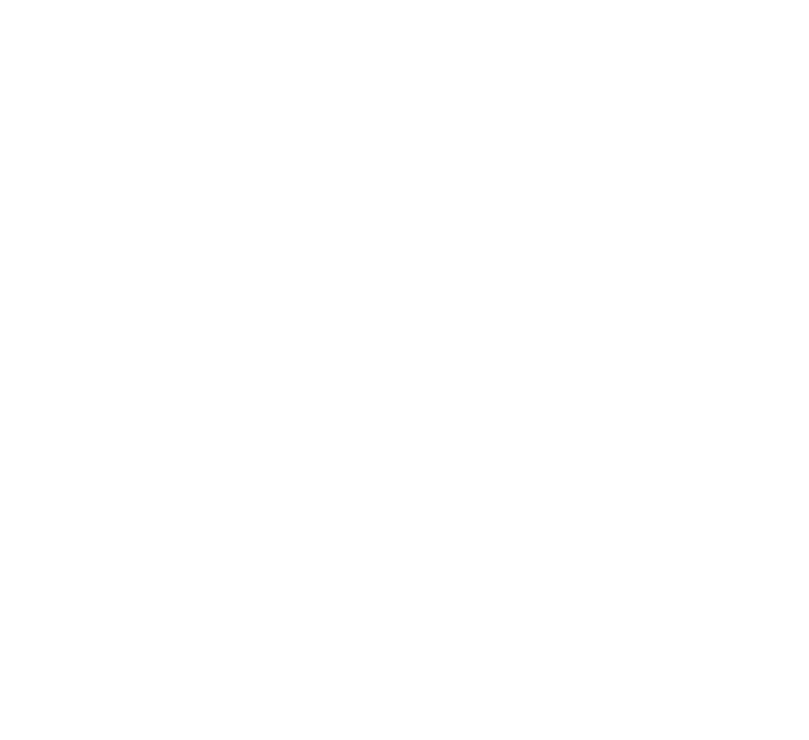
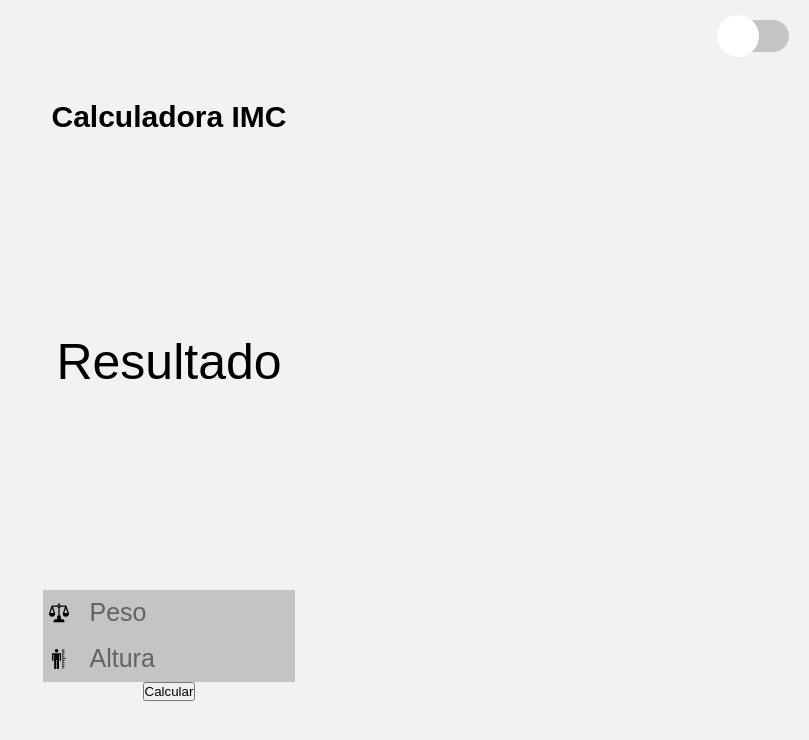
Before and after one commit to pedropfsf/imc-vanilla, a plain HTML site: page index.html in a window 1280 px wide. Shown: the whole page, without its empty margins (471-1280 px from the left). Drawn offline with Linux system fonts and the light colour scheme.

Commit message:
:construction: Desenvolvendo a interface do projeto

```diff
--- a/index.html
+++ b/index.html
@@ -6,8 +6,50 @@
         <meta name='viewport' content='width=device-width, initial-scale=1'>
 
         <title>IMC</title>
+
+        <link href="./style/globals.css" rel="stylesheet"/>
+        <link href="./style/home.css" rel="stylesheet"/>
     </head>
     <body>
+        <main id="main" role="main">
+            <div class="position">
+                <div class="switch">
+                    <div class="circle"></div>
+                </div>
+            </div>
+            <h1 id="title">Calculadora IMC</h1>
+            <span id="text-result">Resultado</span>
+            <form id="form-inputs">
+                <div class="area-input">
+                    <img
+                        class="icon-input"
+                        src="./assets/icon-weight.svg"
+                        alt="icon weight"
+                    />
+                    <input
+                    id="weight"
+                    class="input-imc"
+                    type="text"
+                    placeholder="Peso"
+                    />
+                </div>
+                <div class="area-input">
+                    <img
+                        class="icon-input"
+                        src="./assets/icon-height.svg"
+                        alt="icon weight"
+                    />
+                    <input
+                        id="height"
+                        class="input-imc"
+                        type="text"
+                        placeholder="Altura"
+                    />
+                </div>
+                <button>Calcular</button>
+            </form>
+        </main>
 
+        <script src="./script/main.js"></script>
     </body>
 </html>
--- /dev/null
+++ b/script/main.js
@@ -0,0 +1,4 @@
+const main = {
+    switchElement: window.document.querySelector("div.switch"),
+    circle: window.document.querySelector('div.circle')
+}
--- /dev/null
+++ b/style/globals.css
@@ -0,0 +1,40 @@
+:root {
+    /* Color indexes */
+    --under-weight-color: #73BCD9;
+    --about-weight-color: #F2CB05;
+    --normal-color: #26BF94;
+    --obesity-color: #F29849;
+    --severe-obesity-color: #F24452;
+
+    /* Color indexes Dark */
+    --under-weight-color-dark: #266F8C;
+    --about-weight-color-dark: #5A4B02;
+    --normal-color-dark: #0D4031;
+    --obesity-color-dark: #984D0B;
+    --severe-obesity-color-dark: #940A15;
+
+    /* Color indexes Light  */
+    --under-weight-color-light: #EBF5FA;
+    --about-weight-color-light: #FDEB91;
+    --normal-color-light: #95EAD2;
+    --obesity-color-light: #FCE9D9 ;
+    --severe-obesity-color-light: #FCD4D7;
+
+    /* Color Default */
+    --gray-light: #F2F2F2;
+    --dark-alpha: rgba(0, 0, 0, 0.5);
+    --gray: #C4C4C4;
+    --dark: #000000;
+    --light: #ffffff;
+}
+
+* {
+    margin: 0;
+    padding: 0;
+
+    font-family: Arial, Helvetica, sans-serif;
+
+    box-sizing: border-box;
+
+    transition: all 200ms;
+}
--- /dev/null
+++ b/style/home.css
@@ -0,0 +1,96 @@
+body {
+    background-color: var(--gray-light);
+}
+
+main#main {
+
+    width: 100%;
+    height: 100vh;
+}
+
+main#main,
+form#form-inputs
+{
+    flex-direction: column;
+    justify-content: space-around;
+}
+
+main#main,
+form#form-inputs,
+div.area-input
+{
+    display: flex;
+    align-items: center;
+}
+
+
+div.position {
+    position: absolute;
+    right: 20px;
+    top: 20px;
+}
+
+div.switch {
+    width: 64px;
+    height: 32px;
+
+    background-color: var(--gray);
+
+    border-radius: 20px;
+
+    position: relative;
+}
+
+div.circle {
+    width: 42px;
+    height: 42px;
+
+    background-color: var(--light);
+
+    border-radius: 100%;
+
+    position: absolute;
+    top: 50%;
+    left: 20%; /* Left */
+    /* left: 80%; Right */
+    transform: translate(-50%, -50%);
+}
+
+h1#title {
+    font-size: 30px;
+}
+
+span#text-result {
+    font-size: 50px;
+}
+
+div.area-input {
+    width: 252px;
+    height: 46px;
+
+    background-color: var(--gray);
+
+    justify-content: space-around;
+}
+
+img.icon-input {
+    width: 20px;
+    height: 20px;
+}
+
+input.input-imc {
+    background-color: transparent;
+
+    border: none;
+    outline: none;
+
+    font-size: 25px;
+
+    margin-left: 10px;
+
+    width: 200px;
+}
+
+input.input-imc::placeholder {
+    color: var(--dark-alpha);
+}
```
Also changed, not shown: assets/icon-height.svg (added), assets/icon-weight.svg (added), script/script.js (deleted), style/style.css (deleted).
